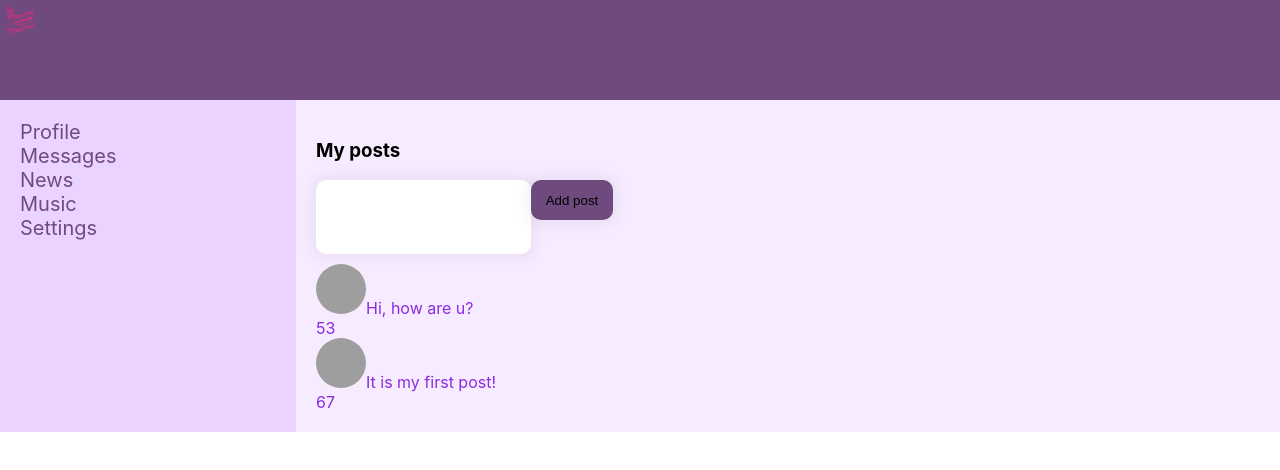
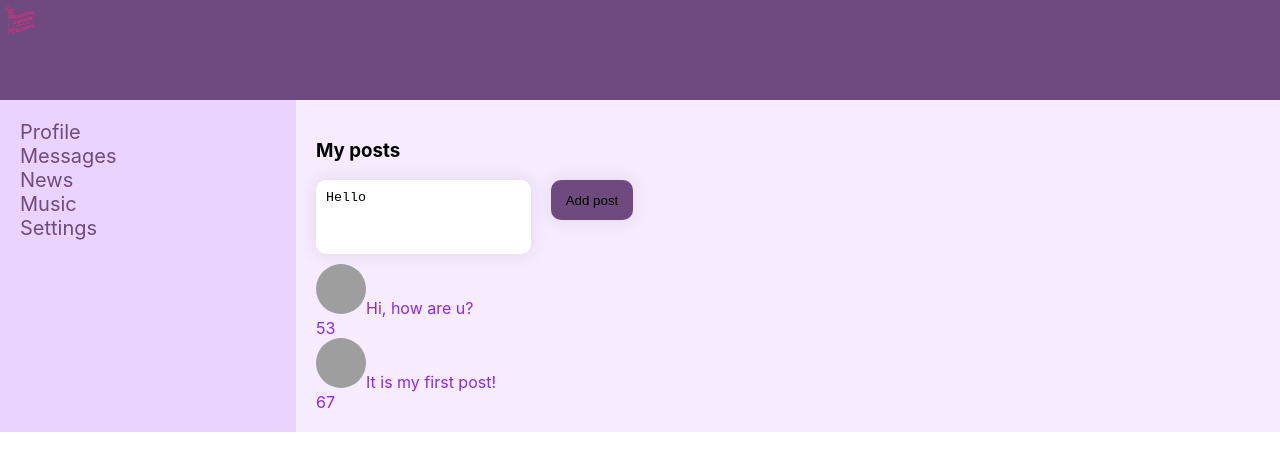
Before and after one commit to foxontheerun/MyMessager, a React (Create React App) app: page /profile in a window 1280 px wide. Shown: the top 470 px of the page. Built offline with nearby package versions, Linux system fonts and the light colour scheme; grey boxes are pictures that could not be loaded.

Commit message:
add state

```diff
--- a/src/App.js
+++ b/src/App.js
@@ -8,7 +8,8 @@ import News from "./Components/News/News";
 import {BrowserRouter, Route, Routes} from 'react-router-dom';
 
 
-function App() {
+function App(props) {
+
   return (<BrowserRouter>
               <div className='app-wrapper'>
                   <Header/>
@@ -16,8 +17,10 @@ function App() {
                       <Navbar/>
                       <div className='app-wrapper-content'>
                           <Routes>
-                              <Route path='/profile' element={<Profile />}/>
-                              <Route path='/messages' element={<Dialogs />}/>
+                              <Route path='/profile' element={<Profile profilePage={props.state.profilePage}
+                                                                       addPost={props.addPost}
+                                                                       updateNewPostText={props.updateNewPostText}/>}/>
+                              <Route path='/messages' element={<Dialogs state={props.state.dialogsPage}/>}/>
                               <Route path='/news' element={<News />}/>
                           </Routes>
                       </div>
--- a/src/Components/Dialogs/Dialogs.jsx
+++ b/src/Components/Dialogs/Dialogs.jsx
@@ -20,24 +20,12 @@ function Message(props) {
 
 function Dialogs(props) {
 
-    const dialogs =[ { id: 1, name: 'Nailya'},
-                        { id: 2, name: 'Alsu'},
-                        { id: 3, name: 'Polina'},
-                        { id: 4, name: 'Masha'},
-                        { id: 5, name: 'Aigul'},
-    ];
 
-    const messages =[ { id: 1, message: 'Hi'},
-                        { id: 2, message: '=)'},
-                        { id: 3, message: '=(('},
-                        { id: 4, message: 'Привет'},
-                        { id: 5, message: 'Пока'},
-    ];
 
-    const dialogsElements = dialogs
+    const dialogsElements = props.state.dialogs
         .map(dialog => <DialodItem name={dialog.name} id={dialog.id}/>);
 
-    const messagesElements = messages
+    const messagesElements = props.state.messages
         .map(message => <Message message={message.message}/>);
 
     return (
--- a/src/Components/Profile/MyPosts/MyPosts.module.css
+++ b/src/Components/Profile/MyPosts/MyPosts.module.css
@@ -15,6 +15,7 @@
     border-radius:10px;
     outline:none;
     resize: none;
+
 }
 
 .btnadd {
@@ -29,7 +30,7 @@
     display: flex;
     align-items: center;
     justify-content: center;
-    margin-left: 20px;
+    margin-left: 40px;
 }
 
 .texting {
--- a/src/Components/Profile/MyPosts/myPosts.js
+++ b/src/Components/Profile/MyPosts/myPosts.js
@@ -2,26 +2,35 @@ import React from 'react';
 import style from './MyPosts.module.css';
 import Post from './Post/Post';
 
-function MyPosts() {
-    const postsData =[
-        { id: 1, message: 'Hi, how are u?', likesCount: 53},
-        { id: 2, message: 'It is my first post!', likesCount: 67},
-    ];
+function MyPosts(props) {
+    const posts =
+        props.posts.map(post => <Post message={post.message} likesCount={post.likesCount}/>);
+    const newPostElement = React.createRef();
+    const addPost = () => {
+        props.addPost();
+    };
+    const onPostChange = () => {
+        let text = newPostElement.current.value;
+        props.updateNewPostText(text);
+    }
 
     return (
         <div className={style.postBlock}>
           <h3>My posts</h3>
           <div className={style.texting}>
             <div>
-                <textarea className={style.textarea}/>
+                <textarea ref={newPostElement}
+                          onChange={onPostChange}
+                          value={props.newPostText}
+                          className={style.textarea}/>
             </div>
             <div>
-                <button className={style.btnadd}>Add post</button>
+                <button onClick={ addPost }
+                        className={style.btnadd}>Add post</button>
             </div>
           </div>
           <div className={style.post}>
-              <Post message={postsData[0].message} likesCount={postsData[0].likesCount}/>
-              <Post message={postsData[1].message} likesCount={postsData[1].likesCount}/>
+              { posts }
           </div>
         </div>
     );
--- a/src/Components/Profile/Profile.js
+++ b/src/Components/Profile/Profile.js
@@ -3,11 +3,15 @@ import MyPosts from './MyPosts/myPosts';
 import p from './Profile.module.css';
 import ProfileInfo from "./ProfileInfo/ProfileInfo";
 
-function Profile() {
+function Profile(props) {
+
     return (
         <div >
             <ProfileInfo/>
-            <MyPosts/>
+            <MyPosts posts={props.profilePage.posts}
+                     newPostText={props.profilePage.newPostText}
+                     updateNewPostText={props.updateNewPostText}
+                     addPost={props.addPost}/>
       </div>
     );
 }
--- /dev/null
+++ b/src/Redux/state.js
@@ -0,0 +1,51 @@
+
+
+let rerenderEntireTree = () => {
+    console.log('popoooopopo')
+}
+
+const state = {
+    profilePage: {
+        posts: [
+            { id: 1, message: 'Hi, how are u?', likesCount: 53},
+            { id: 2, message: 'It is my first post!', likesCount: 67},
+        ],
+        newPostText: 'Hello'
+
+    },
+    dialogsPage: {
+        dialogs: [ { id: 1, name: 'Nailya'},
+            { id: 2, name: 'Alsu'},
+            { id: 3, name: 'Polina'},
+            { id: 4, name: 'Masha'},
+            { id: 5, name: 'Aigul'},
+        ],
+        messages: [ { id: 1, message: 'Hi'},
+            { id: 2, message: '=)'},
+            { id: 3, message: '=(('},
+            { id: 4, message: 'Привет'},
+            { id: 5, message: 'Пока'},
+        ]
+    }
+}
+
+export  const addPost = () => {
+    let newPost = {
+        id: 5,
+        message: state.profilePage.newPostText,
+        likesCount: 0
+    };
+    state.profilePage.posts.push(newPost);
+    state.profilePage.newPostText = "";
+    rerenderEntireTree(state);
+}
+
+export  const updateNewPostText = (newText) => {
+    state.profilePage.newPostText = newText;
+    rerenderEntireTree(state);
+}
+
+export const subscribe = (observer) => {
+
+}
+export default state;
--- a/src/index.js
+++ b/src/index.js
@@ -1,15 +1,27 @@
+import state, {subscribe} from "./Redux/state";
 import React from 'react';
 import ReactDOM from 'react-dom/client';
 import './index.css';
 import App from './App';
 import reportWebVitals from './reportWebVitals';
+import {addPost} from "./Redux/state";
+import {updateNewPostText} from "./Redux/state";
 
 const root = ReactDOM.createRoot(document.getElementById('root'));
-root.render(
-  <React.StrictMode>
-    <App />
-  </React.StrictMode>
-);
+
+export const rerenderEntireTree = (state) => {
+    root.render(
+        <React.StrictMode>
+            <App state={state} addPost={addPost} updateNewPostText={updateNewPostText}/>
+        </React.StrictMode>
+    );
+};
+
+
+rerenderEntireTree(state);
+subscribe(rerenderEntireTree);
+
+
 
 // If you want to start measuring performance in your app, pass a function
 // to log results (for example: reportWebVitals(console.log))
```
